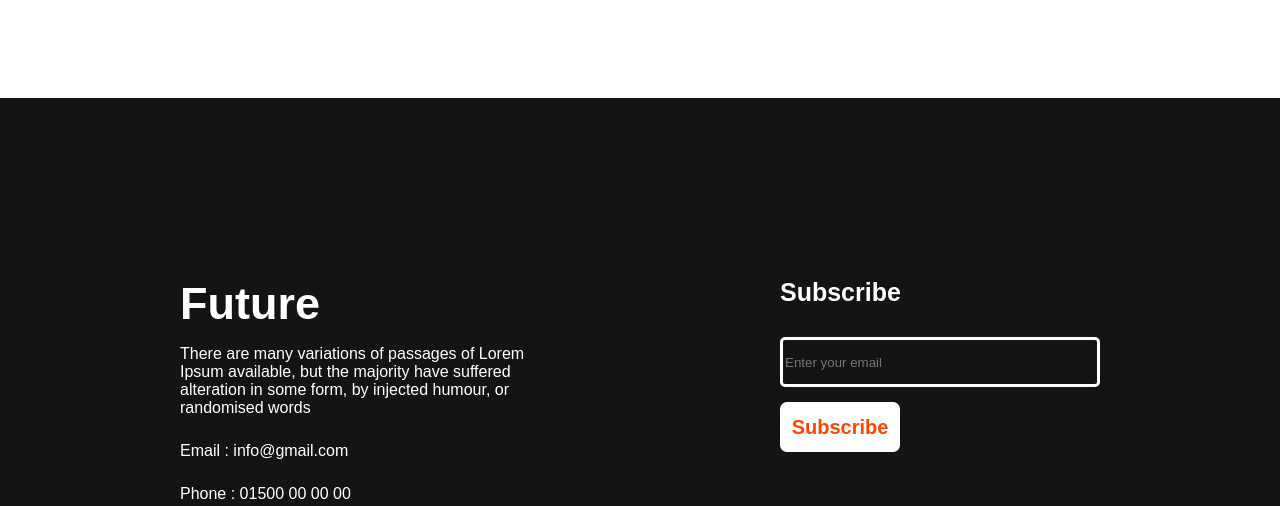
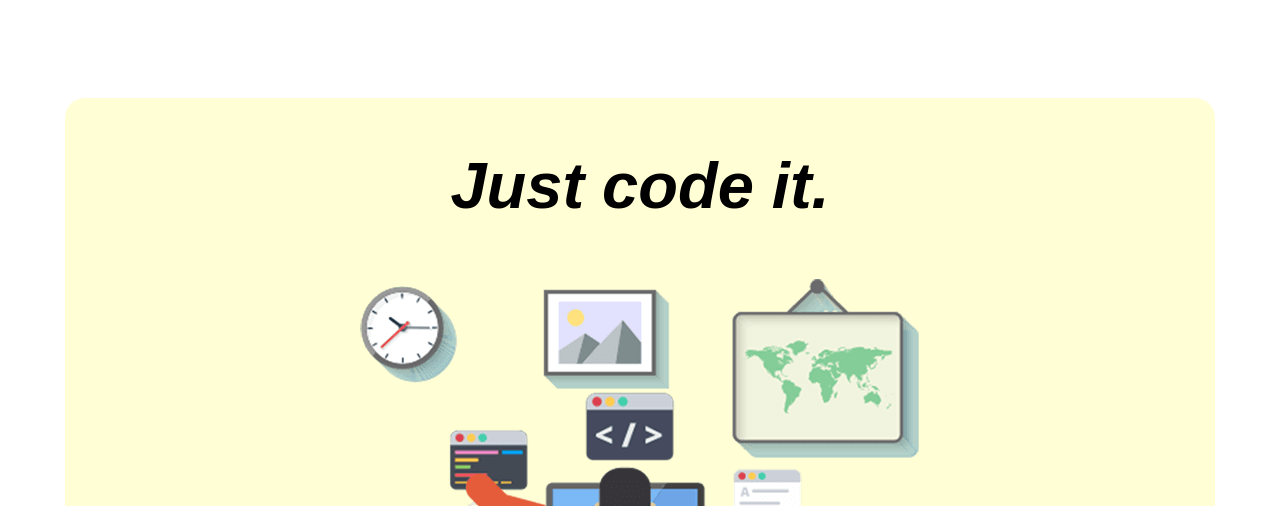
Before and after one commit to Sayeedifty1/assignment1, a plain HTML site: page index.html in a window 1280 px wide. Shown: the part 2580-3086 px from the top of the page. Drawn offline with Linux system fonts and the light colour scheme.

Commit message:
final version

```diff
--- a/index.html
+++ b/index.html
@@ -72,6 +72,11 @@
                 <button class="common-btn">Call now</button>
             </div>
         </div>
+        <div class="developer">
+            <h2><em>Just code it.</em></h2>
+            <img src="images/programmer2.png" alt="">
+        </div>
+
 
     </main>
     <footer>
--- a/styles/styles.css
+++ b/styles/styles.css
@@ -71,11 +71,14 @@
 
 .failure-list {
     /* margin-left: 50%; */
-    list-style: '\2713';
+    /* list-style: '\2713'; */
     color: #444343;
-    margin-left: 5%;
+    list-style: none;
 }
-
+ul li:before {
+    content: '✓ ';
+   color: rgb(0, 255, 0);
+}
 /* plans section */
 .plan-heading {
     margin-top: 130px;
@@ -158,6 +161,21 @@
     font-size: 20px;
 }
 
+.developer {
+    background: #FFFED5;
+    text-align: center;
+    width: 1150px;
+    margin: 0 auto;
+    border-radius: 20px;
+    margin-bottom: 200px;
+
+}
+.developer h2 {
+    padding-top: 50px;
+    font-weight: 700;
+font-size: 65px;
+}
+
 footer {
     background: #151414;
     height: 550px;
```
